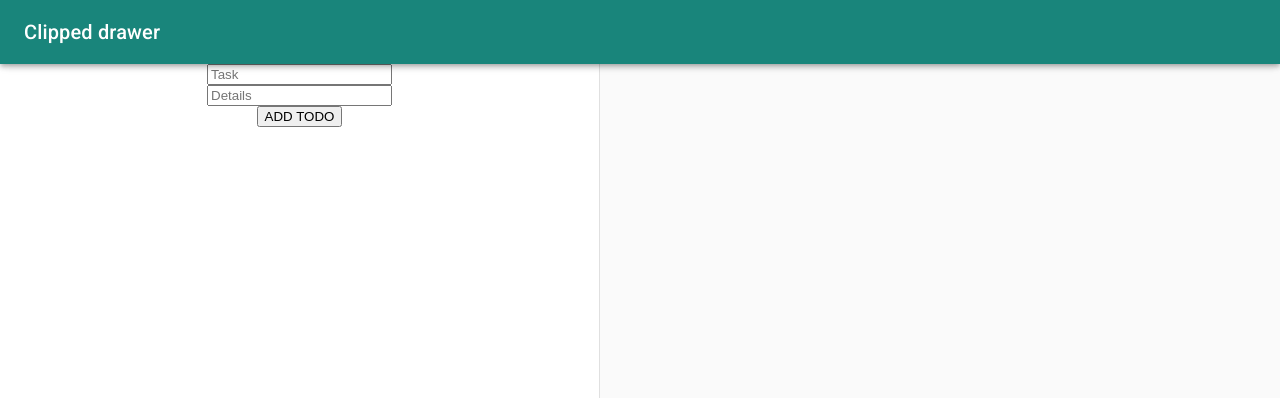
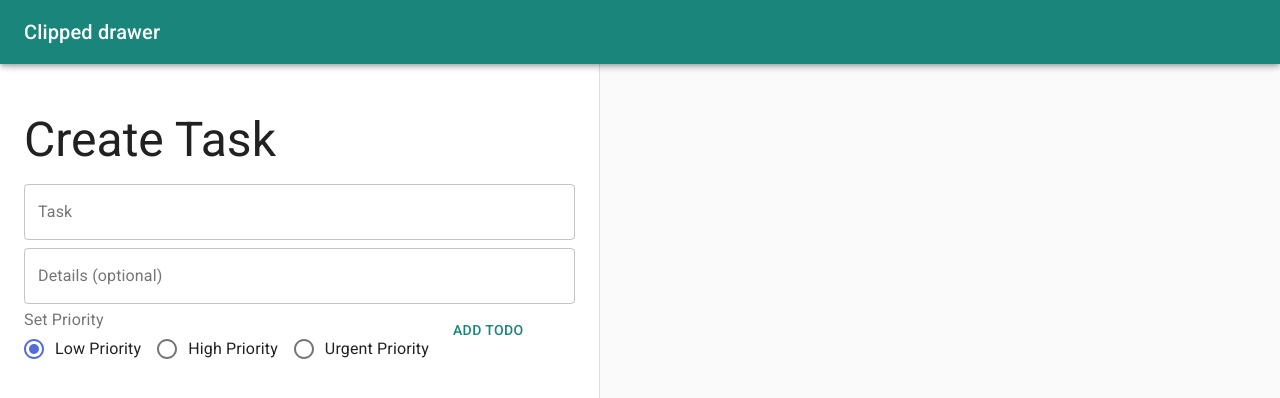
Before and after one commit to stevendelro/cs-todo-app, a React (Create React App) app: page / in a window 1280 px wide. Shown: the top 398 px of the page. Built offline with nearby package versions, Linux system fonts and the light colour scheme.

Commit message:
initial styles given to CreateTaskForm

```diff
--- a/src/components/HomePage/CreateTaskDrawer/CreateTaskForm.js
+++ b/src/components/HomePage/CreateTaskDrawer/CreateTaskForm.js
@@ -1,5 +1,15 @@
-import React from 'react';
+import React, { useState } from 'react';
 import { makeStyles } from '@material-ui/core/styles';
+import Radio from '@material-ui/core/Radio';
+import RadioGroup from '@material-ui/core/RadioGroup';
+import FormControlLabel from '@material-ui/core/FormControlLabel';
+import FormControl from '@material-ui/core/FormControl';
+import FormLabel from '@material-ui/core/FormLabel';
+import TextField from '@material-ui/core/TextField';
+import Button from '@material-ui/core/Button';
+import Grid from '@material-ui/core/Grid';
+import Container from '@material-ui/core/Container';
+import Typography from '@material-ui/core/Typography';
 
 const useStyles = makeStyles(theme => ({
   inputContainer: {
@@ -7,10 +17,25 @@ const useStyles = makeStyles(theme => ({
     flexDirection: 'column',
     alignItems: 'center',
   },
+  textFields: {
+    width: '100%',
+    marginBottom: theme.spacing(1),
+  },
+  container: {
+    margin: theme.spacing(6, 0)
+  },
+  createTaskHeading: {
+    marginBottom: theme.spacing(2)
+  }
 }));
 
 function CreateTaskForm(props) {
   const classes = useStyles();
+  const [value, setValue] = useState('low');
+
+  const handleChange = event => {
+    setValue(event.target.value);
+  };
   const handleTitleChange = event => props.createTaskTitle(event.target.value);
   const handleTextChange = event => props.createTaskDetails(event.target.value);
 
@@ -23,19 +48,58 @@ function CreateTaskForm(props) {
   return (
     <div>
       <form className={classes.inputContainer} onSubmit={handleSubmit}>
-        <input
+        <Container className={classes.container}>
+        <Typography className={classes.createTaskHeading} variant='h3'>Create Task</Typography>
+          <TextField
+            className={classes.textFields}
+            variant="outlined"
             type="text"
-          placeholder="Task"
+            label="Task"
             value={props.taskItemState.task}
             onChange={handleTitleChange}
           />
-        <input
+          <TextField
+            className={classes.textFields}
+            variant="outlined"
             type="text"
-          placeholder="Details"
+            label="Details (optional)"
             value={props.taskItemState.details}
             onChange={handleTextChange}
           />
-        <button type="submit">ADD TODO</button>
+          <FormControl component="fieldset">
+            <FormLabel component="legend">Set Priority</FormLabel>
+            <RadioGroup
+              aria-label="priorities"
+              name="prioritiesGroup"
+              value={value}
+              onChange={handleChange}>
+              <Grid
+                container
+                direction="row"
+                justify="center"
+                alignItems="center">
+                <FormControlLabel
+                  value="low"
+                  control={<Radio />}
+                  label="Low Priority"
+                />
+                <FormControlLabel
+                  value="high"
+                  control={<Radio />}
+                  label="High Priority"
+                />
+                <FormControlLabel
+                  value="urgent"
+                  control={<Radio />}
+                  label="Urgent Priority"
+                />
+              </Grid>
+            </RadioGroup>
+          </FormControl>
+          <Button type="submit" color="primary">
+            ADD TODO
+          </Button>
+        </Container>
       </form>
     </div>
   );
```
Lines whose indentation alone changed are shown as unchanged.
